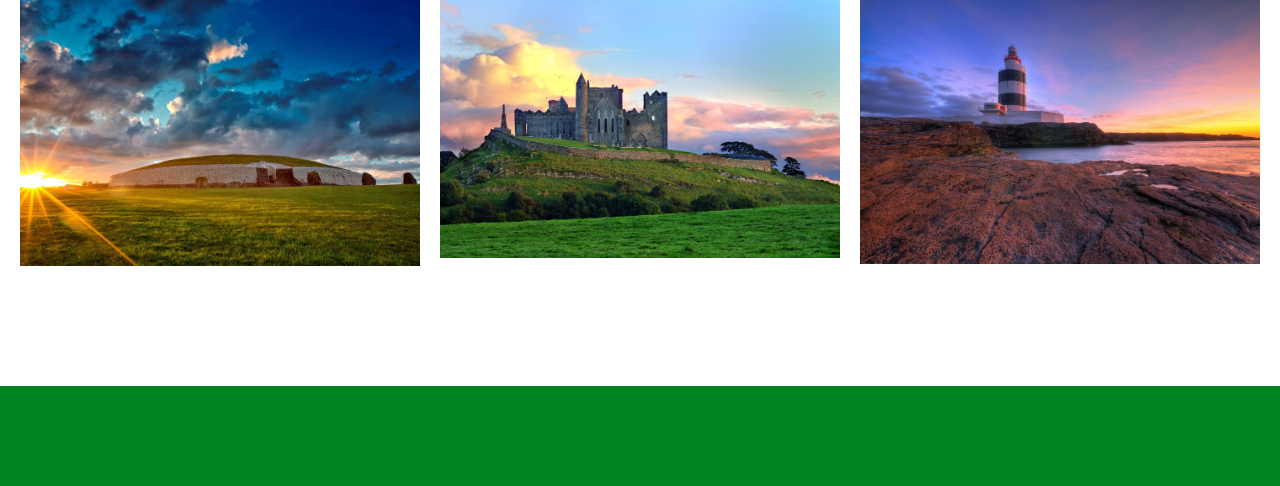
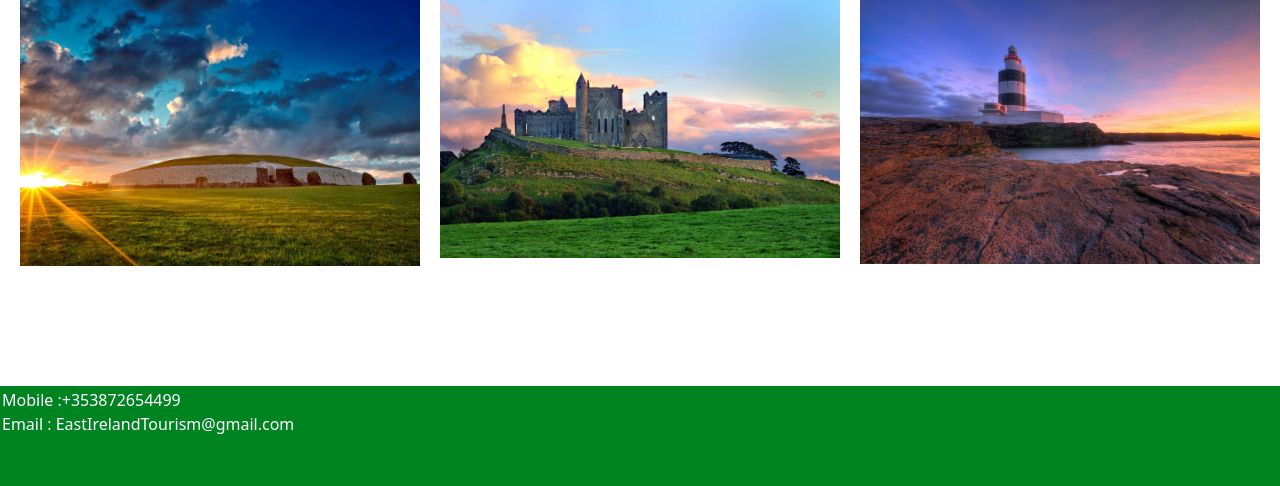
Before and after one commit to danielo127730/EastIrelandTourism, a Flask app: page / in a window 1280 px wide. Shown: the part 1000-1486 px from the top of the page. Run offline with Flask 3, Linux system fonts and the light colour scheme.

Commit message:
contact info added

```diff
--- a/project/app/templates/base.html
+++ b/project/app/templates/base.html
@@ -53,8 +53,11 @@
     {% endblock %}
 
 
+
     <footer>
         <div class="green-container">
+            <p>Mobile :+353872654499 <br>
+               Email : EastIrelandTourism@gmail.com</p>
 
             <!-- Add any other content you want inside the green container -->
         </div>
```
